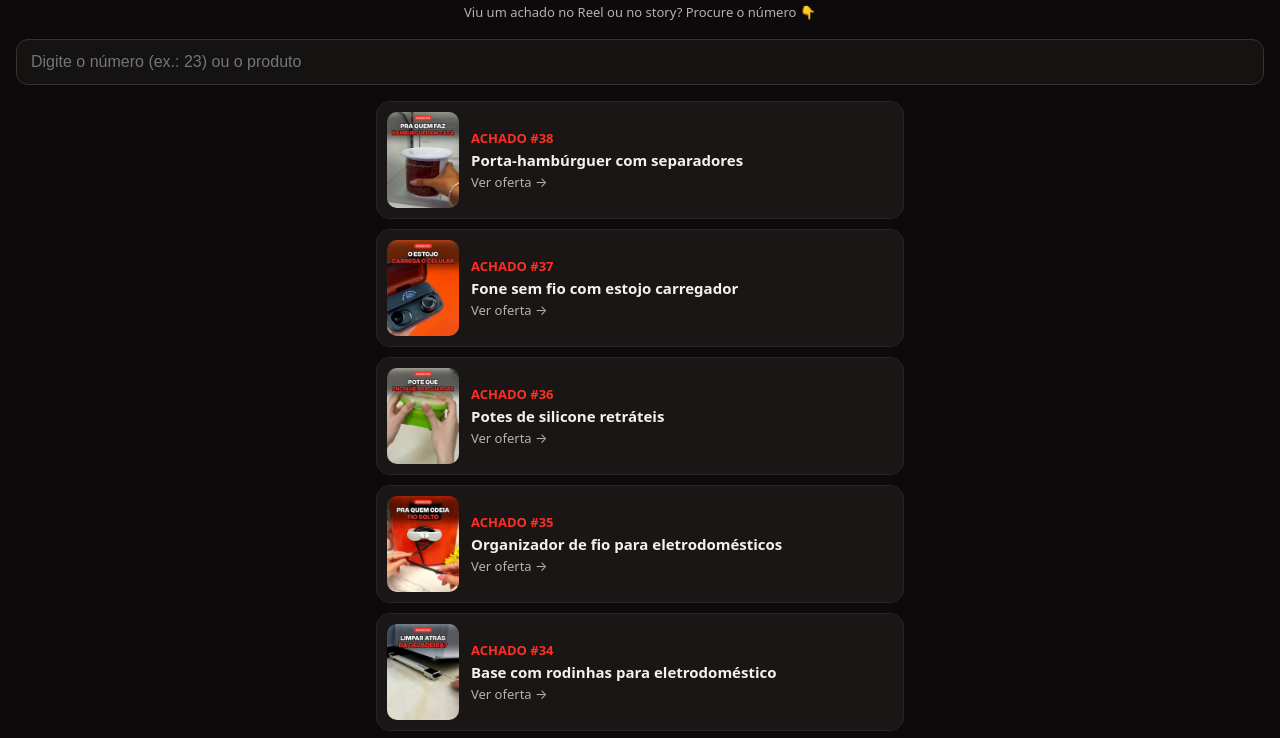
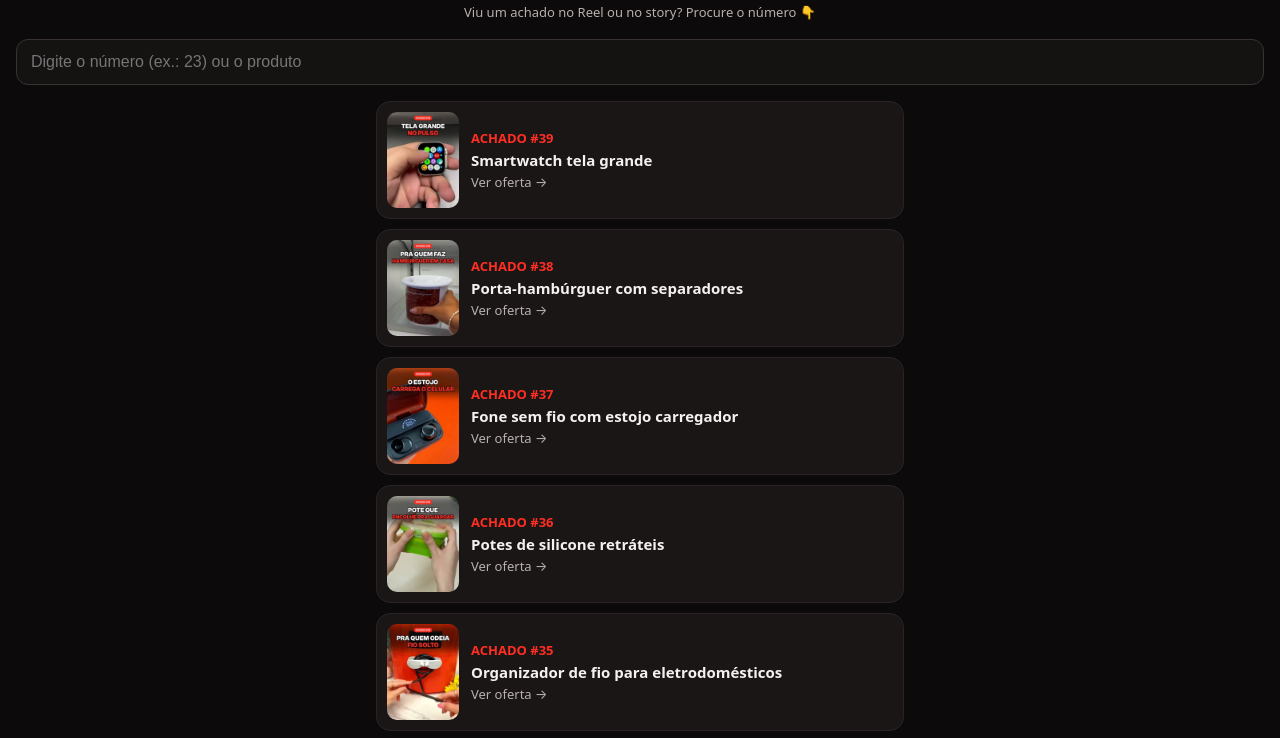
Before and after one commit to maniacasaesetup/maniacasaesetup.github.io, a plain HTML site: page index.html in a window 1280 px wide. Shown: the part 58-796 px from the top of the page. Drawn offline with Linux system fonts and the light colour scheme.

Commit message:
vitrine: 39 achados

```diff
--- a/index.html
+++ b/index.html
@@ -26,6 +26,8 @@ footer{color:var(--sub);font-size:11.5px;text-align:center;padding:0 20px 30px;l
 <header><h1>MANIA <b>ACHADINHOS</b></h1><p class="sub">Viu um achado no Reel ou no story? Procure o número 👇</p></header>
 <div class="busca"><input id="q" type="search" inputmode="search" placeholder="Digite o número (ex.: 23) ou o produto"></div>
 <main id="lista">
+<a class="card" id="a39" href="https://s.shopee.com.br/2BGbi68EDz" target="_blank" rel="noopener sponsored" data-busca="39 smartwatch tela grande">
+  <img src="img/39.jpg" alt="" loading="lazy"><div class="info"><span class="num">ACHADO #39</span><span class="nome">Smartwatch tela grande</span><span class="btn">Ver oferta →</span></div></a>
 <a class="card" id="a38" href="https://s.shopee.com.br/4B1g5lVkOk" target="_blank" rel="noopener sponsored" data-busca="38 porta-hambúrguer com separadores">
   <img src="img/38.jpg" alt="" loading="lazy"><div class="info"><span class="num">ACHADO #38</span><span class="nome">Porta-hambúrguer com separadores</span><span class="btn">Ver oferta →</span></div></a>
 <a class="card" id="a37" href="https://s.shopee.com.br/LoxYOhW1C" target="_blank" rel="noopener sponsored" data-busca="37 fone sem fio com estojo carregador">
```
